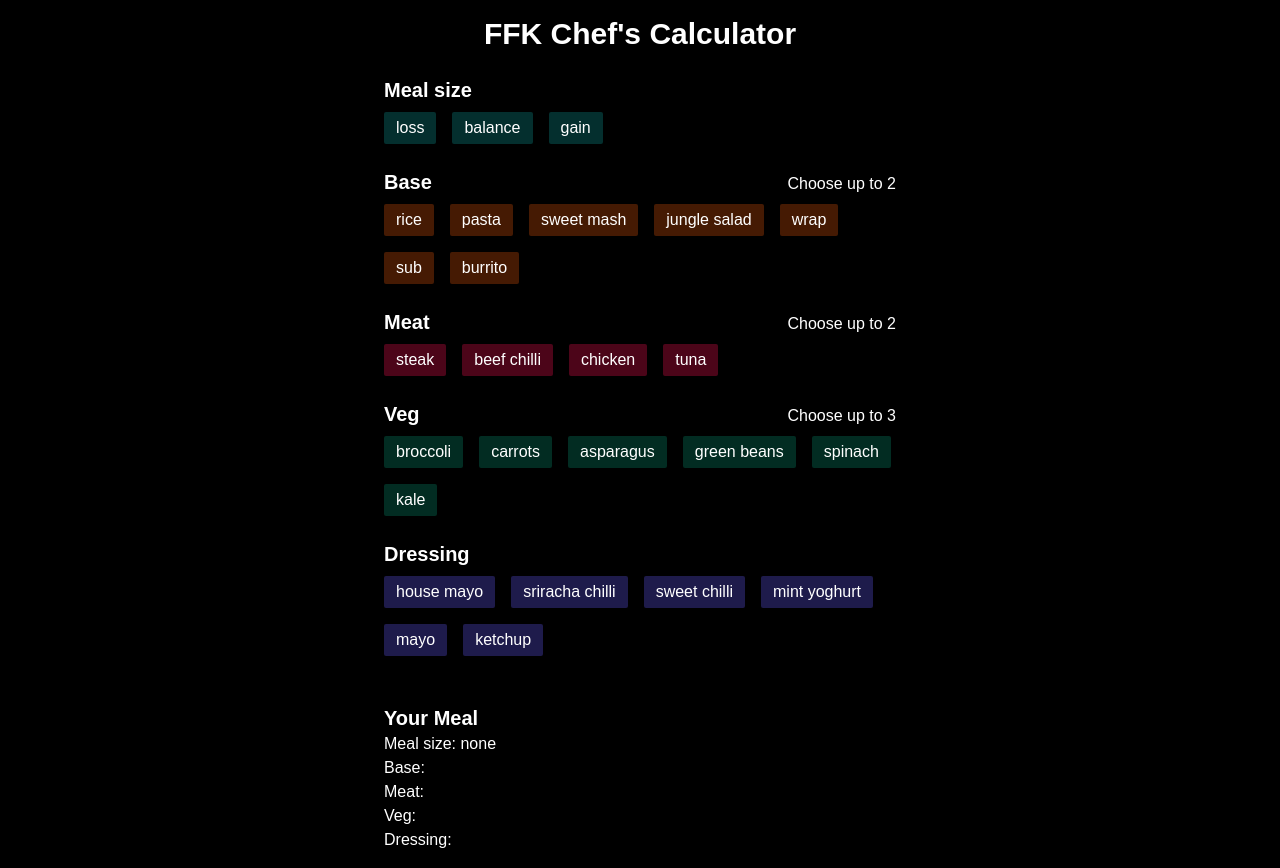
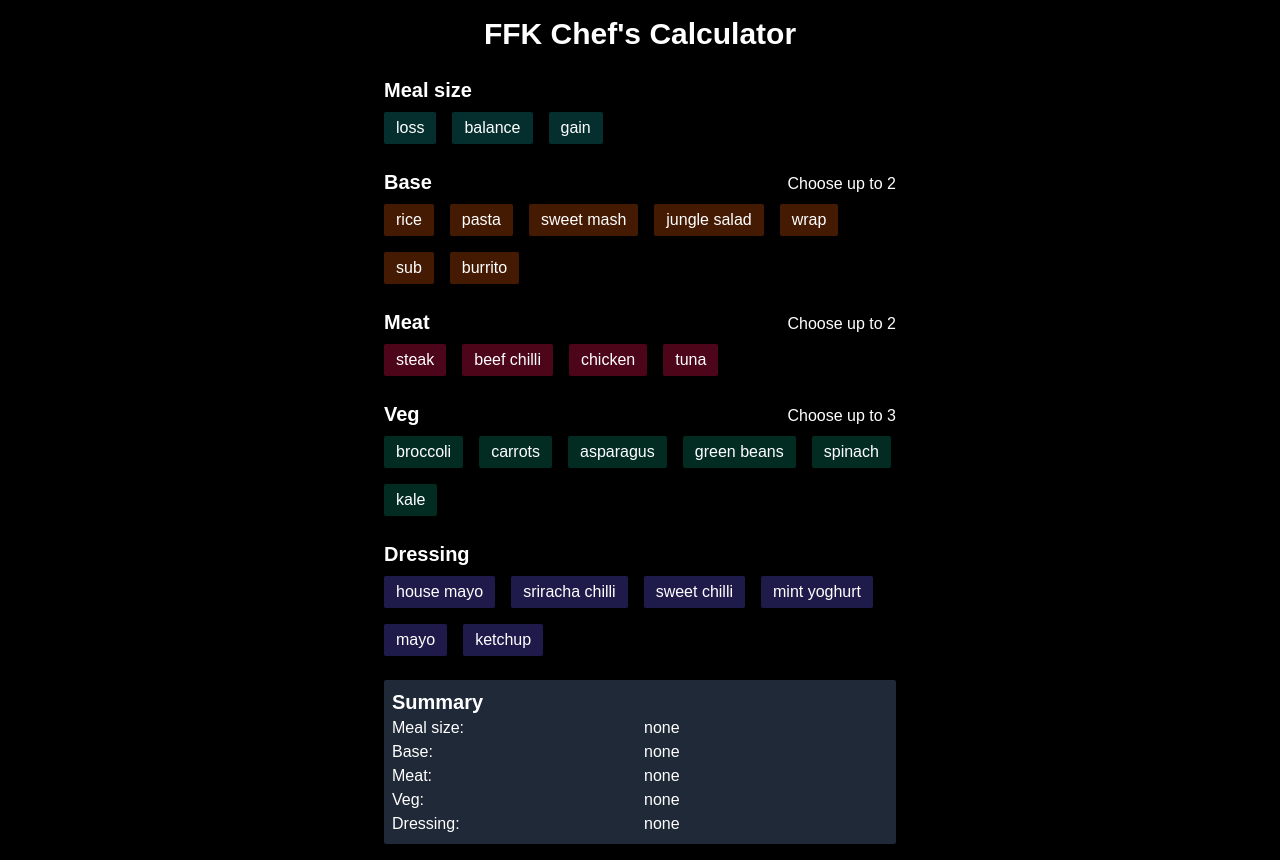
Before and after one commit to talhashayk/fit-fuel-kitchen, a Next.js app: page / in a window 1280 px wide. Built offline with nearby package versions, Linux system fonts and the light colour scheme.

Commit message:
improve summary, selection and and UI formatting

```diff
--- a/src/app/page.js
+++ b/src/app/page.js
@@ -43,6 +43,18 @@ export default function Home() {
 		});
 	};
 
+	const handleMealSizeClick = (option) => {
+		setMealSize((prev) => (prev === option ? "" : option));
+	};
+
+	const handleFlavourClick = (option) => {
+		setFlavour((prev) => (prev === option ? "" : option));
+	};
+
+	const handleDressingClick = (option) => {
+		setDressing((prev) => (prev === option ? "" : option));
+	};
+
 	return (
 		<div className="min-h-screen flex flex-col items-center justify-center bg-black text-white p-4">
 			<h1 className="text-3xl font-bold mb-6">
@@ -56,7 +68,7 @@ export default function Home() {
 					{["loss", "balance", "gain"].map((option) => (
 						<button
 							key={option}
-							onClick={() => setMealSize(option)}
+							onClick={() => handleMealSizeClick(option)}
 							className={`px-3 py-1 rounded-sm text-white ${
 								mealSize === option
 									? "bg-teal-600"
@@ -100,10 +112,8 @@ export default function Home() {
 				</div>
 
 				{base.length > 0 && (
-					<div className="mt-4 p-2 bg-gray-800 rounded-md">
-						<h3 className="text-lg font-semibold">
-							Selected Bases:
-						</h3>
+					<div className="mt-4 p-2 bg-gray-800 rounded-sm">
+						<h3 className="text-md font-semibold">Selection</h3>
 						<p>{base.join(", ")}</p>
 					</div>
 				)}
@@ -135,10 +145,8 @@ export default function Home() {
 
 				{/* Display selected meats below */}
 				{meat.length > 0 && (
-					<div className="mt-4 p-2 bg-gray-800 rounded-md">
-						<h3 className="text-lg font-semibold">
-							Selected Meats:
-						</h3>
+					<div className="mt-4 p-2 bg-gray-800 rounded-sm">
+						<h3 className="text-md font-semibold">Selection</h3>
 						<p>{meat.join(", ")}</p>
 					</div>
 				)}
@@ -152,16 +160,15 @@ export default function Home() {
 					</h2>
 					<div className="flex flex-wrap justify-start gap-4">
 						{[
-							"plain",
 							"peri",
 							"tandoori",
 							"jerk",
-							"mango and lime",
-							"lemon and herb",
+							"mango & lime",
+							"lemon & herb",
 						].map((option) => (
 							<button
 								key={option}
-								onClick={() => setFlavour(option)}
+								onClick={() => handleFlavourClick(option)}
 								className={`px-3 py-1 rounded-sm text-white ${
 									flavour === option
 										? "bg-violet-600"
@@ -206,8 +213,8 @@ export default function Home() {
 
 				{/* Display selected vegetables below */}
 				{veg.length > 0 && (
-					<div className="mt-4 p-2 bg-gray-800 rounded-md">
-						<h3 className="text-lg font-semibold">Selected Veg:</h3>
+					<div className="mt-4 p-2 bg-gray-800 rounded-sm">
+						<h3 className="text-md font-semibold">Selection</h3>
 						<p>{veg.join(", ")}</p>
 					</div>
 				)}
@@ -227,7 +234,7 @@ export default function Home() {
 					].map((option) => (
 						<button
 							key={option}
-							onClick={() => setDressing(option)}
+							onClick={() => handleDressingClick(option)}
 							className={`px-3 py-1 rounded-sm text-white ${
 								dressing === option
 									? "bg-indigo-600"
@@ -241,17 +248,36 @@ export default function Home() {
 			</div>
 
 			{/* Selected Meal Summary */}
-			<div className="mt-6 w-full max-w-lg">
-				<h3 className="text-xl font-semibold">Your Meal</h3>
-				<p>Meal size: {mealSize ? mealSize : "none"}</p>
-				<p>Base: {base.join(", ")}</p>
-				<p>
-					Meat:{" "}
-					{meat === "chicken" && `${flavour ? flavour : "plain"}`}{" "}
-					{meat ? meat : "none"}
-				</p>
-				<p>Veg: {veg.join(", ")}</p>
-				<p>Dressing: {dressing}</p>
+			<div className="w-full max-w-lg bg-gray-800 rounded-sm p-2">
+				<h3 className="text-xl font-semibold">Summary</h3>
+				<div className="grid grid-cols-2 gap-x-2">
+					<p className="font-medium">Meal size:</p>
+					<p>{mealSize ? mealSize : "none"}</p>
+
+					<p className="font-medium">Base:</p>
+					<p>{base.length > 0 ? base.join(", ") : "none"}</p>
+
+					<p className="font-medium">Meat:</p>
+					<p>
+						{meat.length > 0
+							? meat
+									.map((m) =>
+										m === "chicken"
+											? `${
+													flavour ? flavour : "plain"
+											  } chicken`
+											: m
+									)
+									.join(", ")
+							: "none"}
+					</p>
+
+					<p className="font-medium">Veg:</p>
+					<p>{veg.length > 0 ? veg.join(", ") : "none"}</p>
+
+					<p className="font-medium">Dressing:</p>
+					<p>{dressing ? dressing : "none"}</p>
+				</div>
 			</div>
 		</div>
 	);
```
